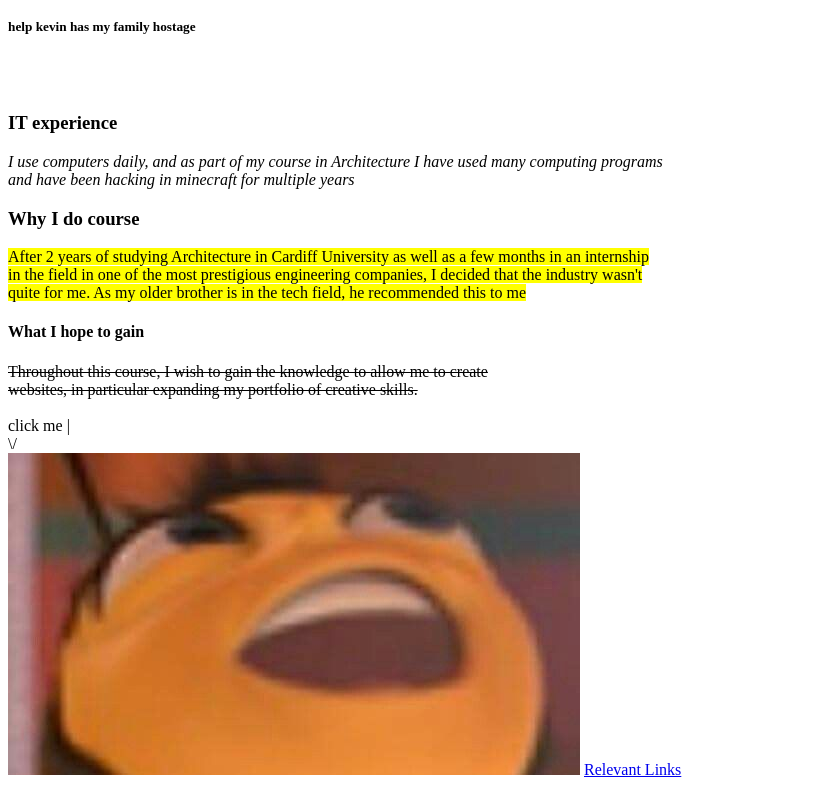
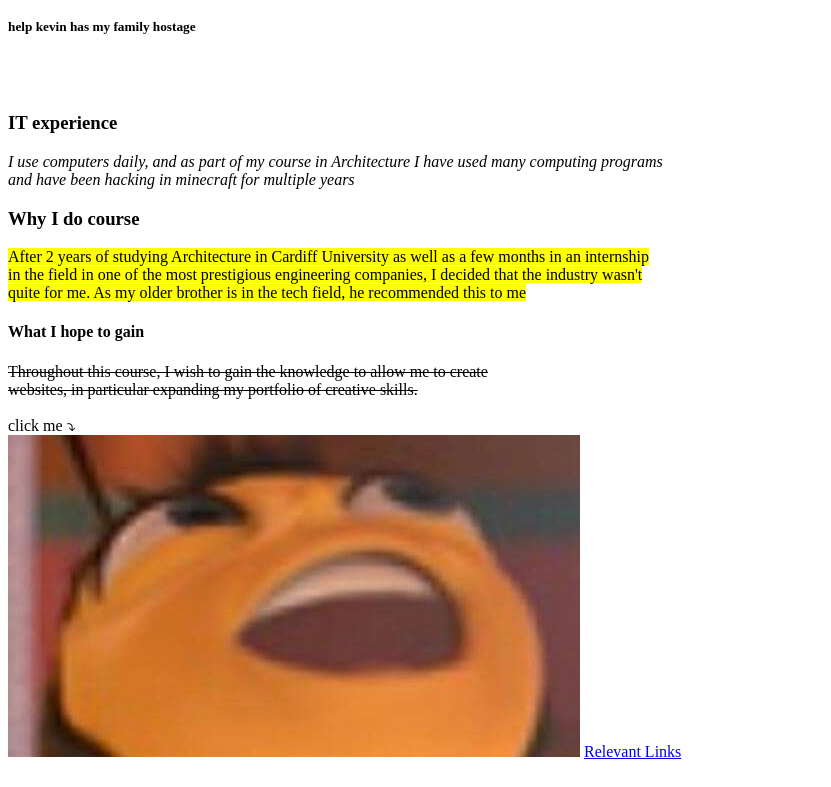
Before and after one commit to crys-tobal/my-first-webpage-D, a plain HTML site: page index.html in a window 1280 px wide. Shown: the part 48-835 px from the top of the page, without its empty margins (0-831 px from the left). Drawn offline with Linux system fonts and the light colour scheme.

Commit message:
Add files via upload

```diff
--- a/index.html
+++ b/index.html
@@ -25,8 +25,7 @@
 
 	<br>
 	<br>
-	click me |
-	<br>	 \/
+	click me &cudarrr;
 	<br><a href="./HTML/baste.html" target="_blank"><img src="./HTML/baste.jpg"></a>
 	<a href="links.html"> Relevant Links </a>
 </body>
```
